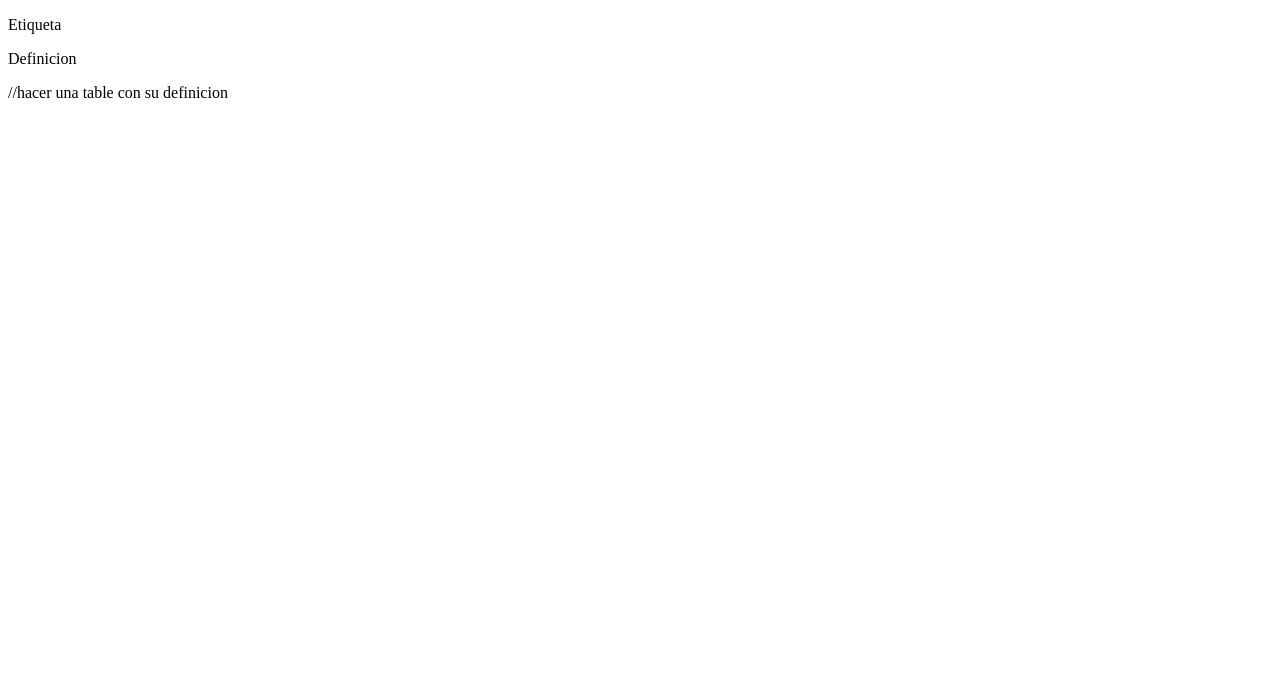
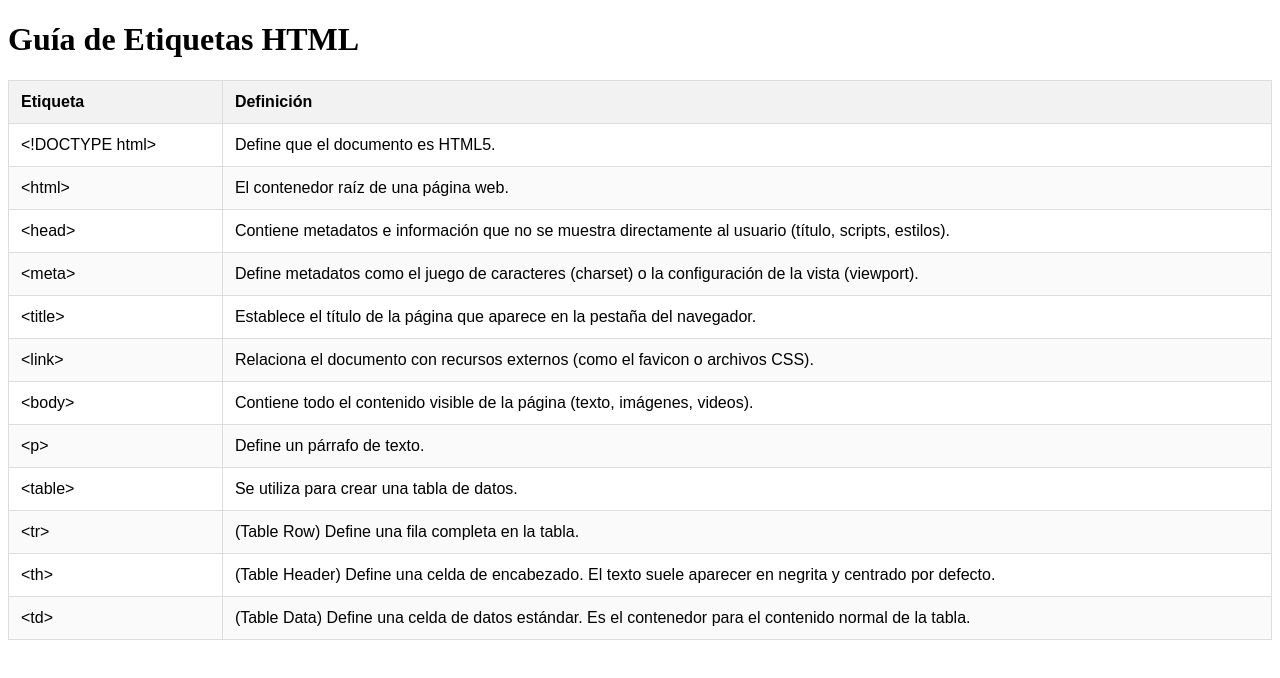
Before and after one commit to sofyaeli/Proyect2026, a plain HTML site: page etiquetas.html in a window 1280 px wide. Drawn offline with Linux system fonts and the light colour scheme.

Commit message:
add tag  definition  table

```diff
--- a/etiquetas.html
+++ b/etiquetas.html
@@ -1,15 +1,91 @@
 <!DOCTYPE html>
-<html lang="en">
+<html lang="es">
 <head>
     <meta charset="UTF-8">
     <meta name="viewport" content="width=device-width, initial-scale=1.0">
-    <title>Document</title>
-        <link rel="icon" type="image/x-icon" href="helmet_2823525.png">
-
+    <title>Diccionario de Etiquetas HTML</title>
+    <link rel="icon" type="image/x-icon" href="helmet_2823525.png">
+    <style>
+        table {
+            width: 100%;
+            border-collapse: collapse;
+            font-family: Arial, sans-serif;
+        }
+        th, td {
+            border: 1px solid #dddddd;
+            text-align: left;
+            padding: 12px;
+        }
+        th {
+            background-color: #f2f2f2;
+        }
+        tr:nth-child(even) {
+            background-color: #fafafa;
+        }
+    </style>
 </head>
 <body>
-    <p>Etiqueta</p>
-    <p>Definicion</p>//hacer una table con su definicion
-<table></table>
+
+    <h1>Guía de Etiquetas HTML</h1>
+
+    <table>
+        <thead>
+            <tr>
+                <th>Etiqueta</th>
+                <th>Definición</th>
+            </tr>
+        </thead>
+        <tbody>
+            <tr>
+                <td>&lt;!DOCTYPE html&gt;</td>
+                <td>Define que el documento es HTML5.</td>
+            </tr>
+            <tr>
+                <td>&lt;html&gt;</td>
+                <td>El contenedor raíz de una página web.</td>
+            </tr>
+            <tr>
+                <td>&lt;head&gt;</td>
+                <td>Contiene metadatos e información que no se muestra directamente al usuario (título, scripts, estilos).</td>
+            </tr>
+            <tr>
+                <td>&lt;meta&gt;</td>
+                <td>Define metadatos como el juego de caracteres (charset) o la configuración de la vista (viewport).</td>
+            </tr>
+            <tr>
+                <td>&lt;title&gt;</td>
+                <td>Establece el título de la página que aparece en la pestaña del navegador.</td>
+            </tr>
+            <tr>
+                <td>&lt;link&gt;</td>
+                <td>Relaciona el documento con recursos externos (como el favicon o archivos CSS).</td>
+            </tr>
+            <tr>
+                <td>&lt;body&gt;</td>
+                <td>Contiene todo el contenido visible de la página (texto, imágenes, videos).</td>
+            </tr>
+            <tr>
+                <td>&lt;p&gt;</td>
+                <td>Define un párrafo de texto.</td>
+            </tr>
+            <tr>
+                <td>&lt;table&gt;</td>
+                <td>Se utiliza para crear una tabla de datos.</td>
+            </tr>
+            <tr>
+                <td>&lt;tr&gt;</td>
+                <td>(Table Row) Define una fila completa en la tabla.</td>
+            </tr>
+            <tr>
+                <td>&lt;th&gt;</td>
+                <td>(Table Header) Define una celda de encabezado. El texto suele aparecer en negrita y centrado por defecto.</td>
+            </tr>
+             <tr>
+                <td>&lt;td&gt;</td>
+                <td>(Table Data) Define una celda de datos estándar. Es el contenedor para el contenido normal de la tabla.</td>
+            </tr>
+        </tbody>
+    </table>
+
 </body>
 </html>
```
